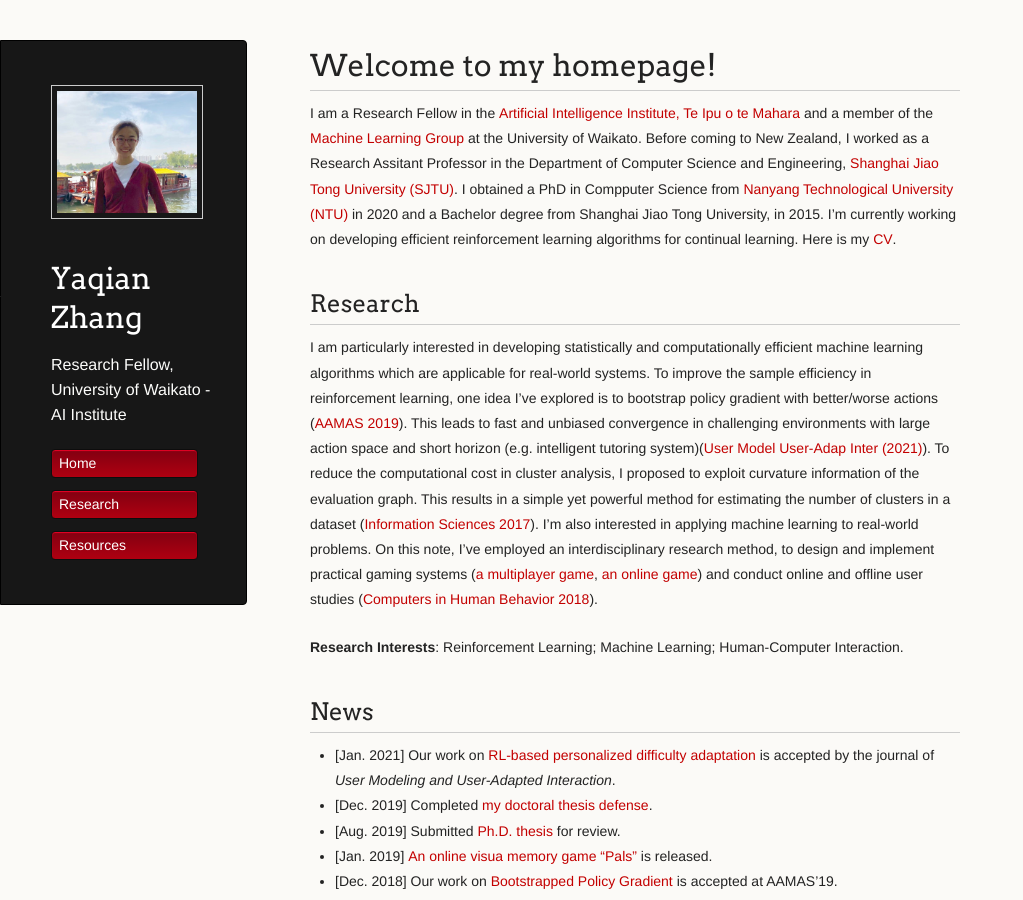
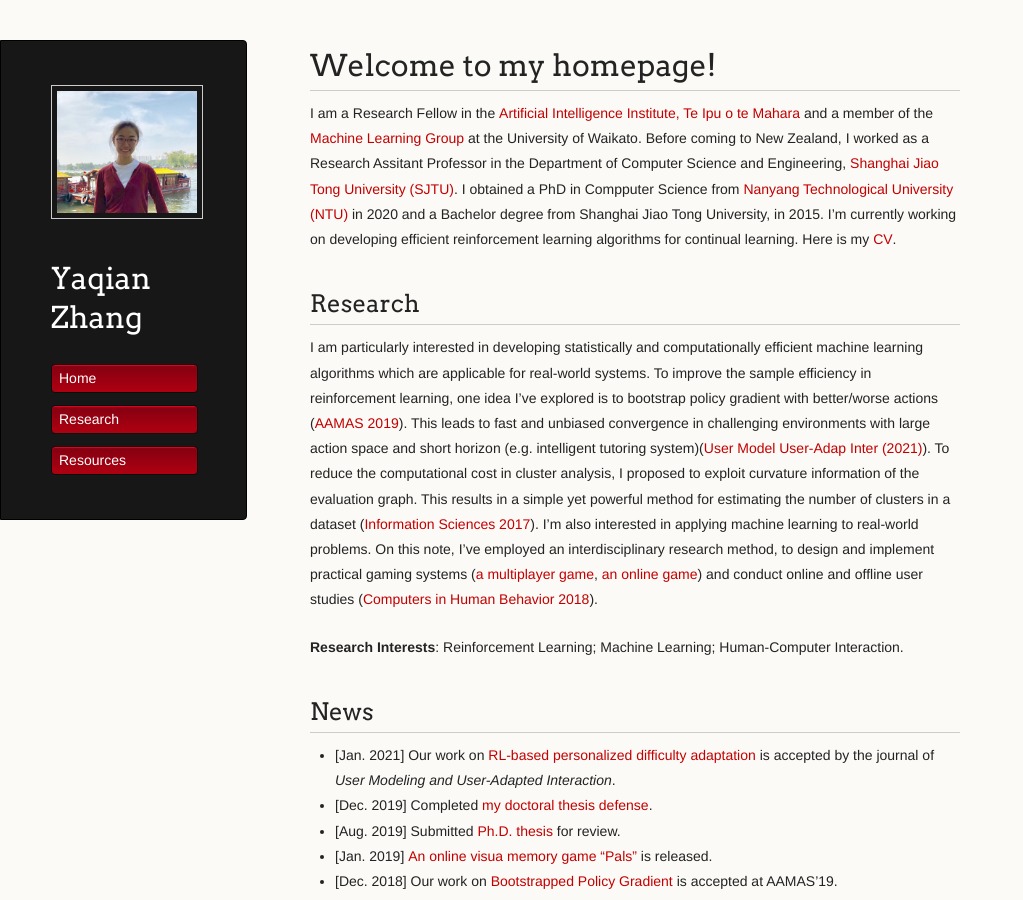
Before and after one commit to YaqianZhang/yaqianzhang.github.io, a Jekyll site: the page built from index.md, in a window 1280 px wide and 900 px high. Shown: the whole window, without its empty margins (0-1023 px from the left). Built offline with Jekyll 4.4.1, drawn with Linux system fonts in a browser that asks for light colours; a script that is not in the unit is left out; the repository's description, which GitHub fills in, is left out; our own code applies the rules of GitHub Pages for plain Markdown files.

Commit message:
Update _config.yml

```diff
--- a/_config.yml
+++ b/_config.yml
@@ -1,5 +1,4 @@
 title: Yaqian Zhang
-description: Research Fellow, University of Waikato - AI Institute
 show_downloads: true
 google_analytics:
 theme: jekyll-theme-dinky
```
